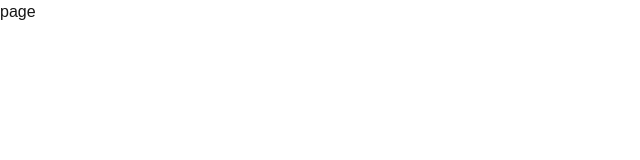
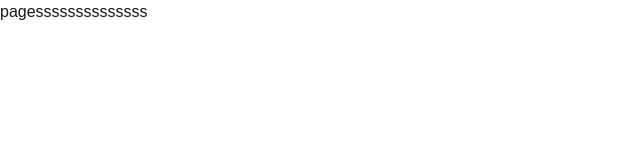
Before and after one commit to jeongol/outfit-of-the-weather, a Next.js app: page /codytest in a window 1280 px wide. Shown: the top 160 px of the page, without its empty margins (0-640 px from the left). Built offline with nearby package versions, Linux system fonts and the light colour scheme.

Commit message:
test: push 테스트

```diff
--- a/src/app/codytest/page.tsx
+++ b/src/app/codytest/page.tsx
@@ -1,7 +1,7 @@
 import React from "react";
 
 const page = () => {
-  return <div>page</div>;
+  return <div>pagessssssssssssss</div>;
 };
 
 export default page;
```
